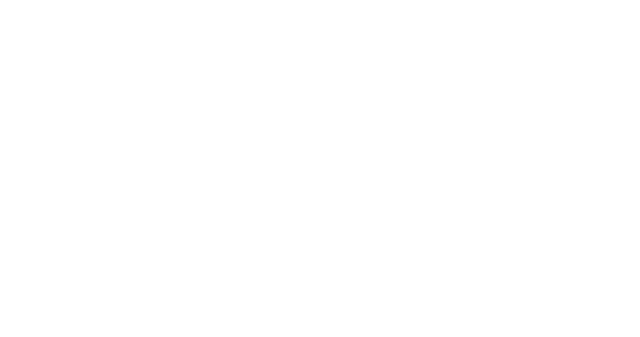
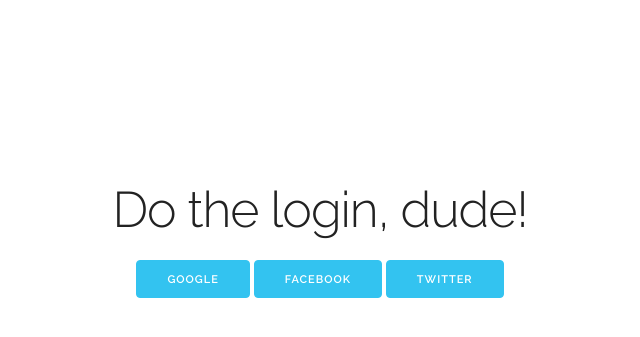
Before and after one commit to DRistau/ihavebeendays, a Django app: page /login/ in a window 1280 px wide. Before the commit the part shown is empty. Shown: the top 337 px of the page, without its empty margins (320-960 px from the left). Run offline with Django 3.2, Linux system fonts and the light colour scheme.

Commit message:
Adding social buttons to login page

```diff
--- a/ibeendays/sass/partials/_cover.scss
+++ b/ibeendays/sass/partials/_cover.scss
@@ -16,5 +16,5 @@
 
 .cover-buttons {
   margin: 0 auto;
-  max-width: 205px;
+  text-align: center;
 }
--- a/ibeendays/static/css/styles.css
+++ b/ibeendays/static/css/styles.css
@@ -12,7 +12,7 @@
 
 .cover-buttons {
   margin: 0 auto;
-  max-width: 205px; }
+  text-align: center; }
 
 .tasks-done-table tr:nth-child(2n) {
   background: #f9f9f9; }
--- a/ibeendays/templates/login.html
+++ b/ibeendays/templates/login.html
@@ -0,0 +1,14 @@
+{% extends "base.html" %}
+
+{% block content %}
+    <div class="cover">
+        <h1 class="cover-title">Do the login, dude!</h1>
+
+        <div class="cover-buttons">
+            <a href="#" class="button button-primary">Google</a>
+            <a href="#" class="button button-primary">Facebook</a>
+            <a href="#" class="button button-primary">Twitter</a>
+        </div>
+    </div>
+    <!-- /.cover -->
+{% endblock content %}
```
